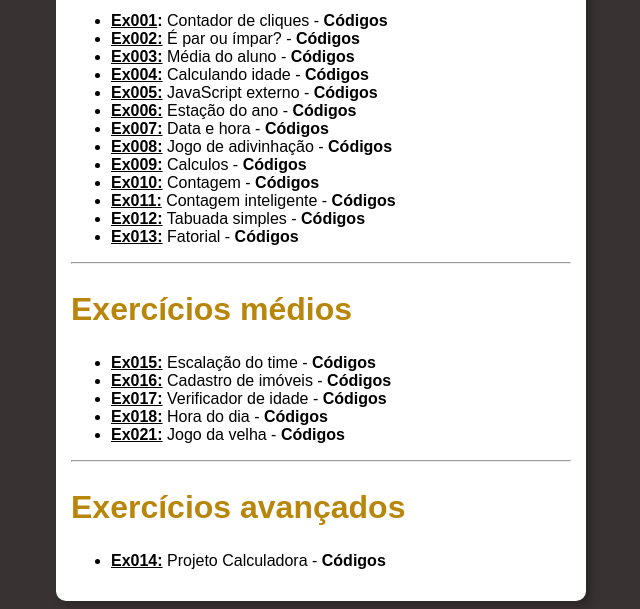
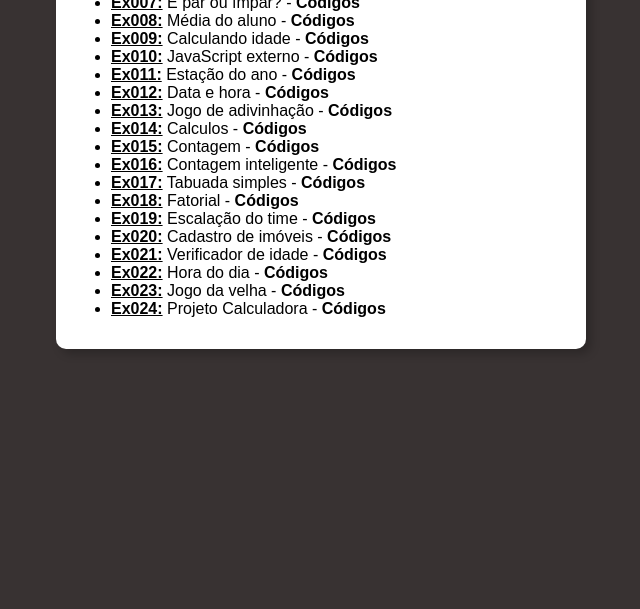
Before and after one commit to ThiagoRiosB/site-exercicios, a plain HTML site: page index.html in a window 1280 px wide. Shown: the part 425-1034 px from the top of the page, without its empty margins (319-959 px from the left). After the commit the page ends 800 px from the top, so only its background shows below. Drawn offline with Linux system fonts and the light colour scheme.

Commit message:
ajustes no site

```diff
--- a/index.html
+++ b/index.html
@@ -9,7 +9,7 @@
 </head>
 <body>
   <main>
-    <h1>Exercícios para Revisão</h1><br>
+    <h1>Exercícios para Revisão</h1>
     <hr>
     <h2>HTML e CSS</h2>
     <ul>
@@ -19,36 +19,27 @@
       <li><strong><a href="https://thiagoriosb.github.io/projeto-calculadora/" target="_blank">Ex004:</a></strong> Projeto Calculadora - <strong><a href="https://github.com/ThiagoRiosB/projeto-calculadora" target="_blank" class="code">Códigos</a></li></strong>
       <li><strong><a href="https://thiagoriosb.github.io/exercicio-tabelas/" target="_blank">Ex005:</a></strong> Exercício Tabela - <strong><a href="https://github.com/ThiagoRiosB/exercicio-tabelas/" target="_blank" class="code">Códigos</a></li></strong>
     </ul>
-    <h2>Exercícios básicos</h2>
+    <h2>JavaScript</h2>
     <ul>
-      <li><a href="https://gustavoguanabara.github.io/javascript/exercicios/ex009/index.html" target="_blank"><strong>Ex001</a>: </strong>Contador de cliques - <strong><a href="https://github.com/gustavoguanabara/javascript/tree/master/exercicios/ex009" target="_blank" class="code">Códigos</a></strong></li>
-      <li><a href="https://gustavoguanabara.github.io/javascript/exercicios/ex012/index.html" target="_blank"><strong>Ex002:</strong></a> É par ou ímpar? - <strong><a href="https://github.com/gustavoguanabara/javascript/tree/master/exercicios/ex012" target="_blank" class="code">Códigos</a></strong></li>
-      <li><a href="https://gustavoguanabara.github.io/javascript/exercicios/ex011/index.html" target="_blank"><strong>Ex003:</strong></a> Média do aluno - <strong><a href="https://github.com/gustavoguanabara/javascript/tree/master/exercicios/ex011" target="_blank" class="code">Códigos</a></strong></li>
-      <li><a href="https://gustavoguanabara.github.io/javascript/exercicios/ex016/index.html" target="_blank"><strong>Ex004:</strong></a> Calculando idade - <strong><a href="https://github.com/gustavoguanabara/javascript/tree/master/exercicios/ex016" target="_blank" class="code">Códigos</a></strong></li>
-      <li><a href="https://gustavoguanabara.github.io/javascript/exercicios/ex010/index.html" target="_blank"><strong>Ex005:</strong></a> JavaScript externo - <strong><a href="https://github.com/gustavoguanabara/javascript/tree/master/exercicios/ex010" target="_blank" class="code">Códigos</a></strong></li>
-      <li><a href="https://gustavoguanabara.github.io/javascript/exercicios/ex020/index.html" target="_blank"><strong>Ex006:</strong></a> Estação do ano - <strong><a href="https://github.com/gustavoguanabara/javascript/tree/master/exercicios/ex020" target="_blank" class="code">Códigos</a></strong></li>
-      <li><a href="https://gustavoguanabara.github.io/javascript/exercicios/ex015/index.html" target="_blank"><strong>Ex007:</strong></a> Data e hora - <strong><a href="https://github.com/gustavoguanabara/javascript/tree/master/exercicios/ex015" target="_blank" class="code">Códigos</a></strong></li>
-      <li><a href="https://gustavoguanabara.github.io/javascript/exercicios/ex018/index.html" target="_blank"><strong>Ex008:</strong></a> Jogo de adivinhação - <strong><a href="https://github.com/gustavoguanabara/javascript/tree/master/exercicios/ex018" target="_blank" class="code">Códigos</a></strong></li>
-      <li><strong><a href="https://gustavoguanabara.github.io/javascript/exercicios/ex019/index.html" target="_blank">Ex009:</a></strong> Calculos - <strong><a href="https://github.com/gustavoguanabara/javascript/tree/master/exercicios/ex019" target="_blank" class="code">Códigos</a></strong></li>
-      <li><strong><a href="https://gustavoguanabara.github.io/javascript/exercicios/ex025/index.html" target="_blank">Ex010:</a></strong> Contagem - <strong><a href="https://github.com/gustavoguanabara/javascript/tree/master/exercicios/ex025" target="_blank" class="code">Códigos</a></strong></li>
-      <li><strong><a href="https://gustavoguanabara.github.io/javascript/exercicios/ex026/index.html" target="_blank">Ex011:</a></strong> Contagem inteligente - <strong><a href="https://github.com/gustavoguanabara/javascript/tree/master/exercicios/ex026" target="_blank" class="code">Códigos</a></strong></li>
-      <li><strong><a href="https://gustavoguanabara.github.io/javascript/exercicios/ex027/index.html" target="_blank">Ex012:</a></strong> Tabuada simples - <strong><a href="https://github.com/gustavoguanabara/javascript/tree/master/exercicios/ex027" target="_blank" class="code">Códigos</a></strong></li>
-      <li><strong><a href="https://gustavoguanabara.github.io/javascript/exercicios/ex028/index.html" target="_blank">Ex013:</a></strong> Fatorial - <strong><a href="https://github.com/gustavoguanabara/javascript/tree/master/exercicios/ex028" target="_blank" class="code">Códigos</a></strong></li>
-    </ul>
-    <hr>
-    <h2>Exercícios médios</h2>
-    <ul>
-
-      <li><strong><a href="https://thiagoriosb.github.io/exercicio-escalacaotime/" target="_blank">Ex015:</a></strong> Escalação do time - <strong><a href="https://github.com/ThiagoRiosB/exercicio-escalacaotime" target="_blank" class="code">Códigos</a></strong></li>
-      <li><strong><a href="https://thiagoriosb.github.io/exercicio-cadastro-de-imovel/" target="_blank">Ex016:</a></strong> Cadastro de imóveis - <strong><a href="https://github.com/ThiagoRiosB/exercicio-cadastro-de-imovel" target="_blank" class="code">Códigos</a></strong></li>
-      <li><strong><a href="https://thiagoriosb.github.io/exercicio-verificar-idade/" target="_blank">Ex017:</a></strong> Verificador de idade - <strong><a href="https://github.com/ThiagoRiosB/exercicio-verificar-idade" target="_blank" class="code">Códigos</a></strong></li>
-      <li><strong><a href="https://thiagoriosb.github.io/exercicio-hora-do-dia/" target="_blank">Ex018:</a></strong> Hora do dia - <strong><a href="https://github.com/ThiagoRiosB/exercicio-hora-do-dia" target="_blank" class="code">Códigos</a></strong></li>
-      <li><strong><a href="https://thiagoriosb.github.io/projeto-jogodavelha/" target="_blank">Ex021:</a></strong> Jogo da velha - <strong><a href="https://github.com/ThiagoRiosB/projeto-jogodavelha" target="_blank" class="code">Códigos</a></li></strong>
-    </ul>
-    <hr>
-    <h2>Exercícios avançados</h2>
-    <ul>
-      <li><strong><a href="https://thiagoriosb.github.io/projeto-calculadora/" target="_blank">Ex014:</a></strong> Projeto Calculadora - <strong><a href="https://github.com/ThiagoRiosB/projeto-calculadora" target="_blank" class="code">Códigos</a></li></strong>
+      <li><a href="https://gustavoguanabara.github.io/javascript/exercicios/ex009/index.html" target="_blank"><strong>Ex006</a>: </strong>Contador de cliques - <strong><a href="https://github.com/gustavoguanabara/javascript/tree/master/exercicios/ex009" target="_blank" class="code">Códigos</a></strong></li>
+      <li><a href="https://gustavoguanabara.github.io/javascript/exercicios/ex012/index.html" target="_blank"><strong>Ex007:</strong></a> É par ou ímpar? - <strong><a href="https://github.com/gustavoguanabara/javascript/tree/master/exercicios/ex012" target="_blank" class="code">Códigos</a></strong></li>
+      <li><a href="https://gustavoguanabara.github.io/javascript/exercicios/ex011/index.html" target="_blank"><strong>Ex008:</strong></a> Média do aluno - <strong><a href="https://github.com/gustavoguanabara/javascript/tree/master/exercicios/ex011" target="_blank" class="code">Códigos</a></strong></li>
+      <li><a href="https://gustavoguanabara.github.io/javascript/exercicios/ex016/index.html" target="_blank"><strong>Ex009:</strong></a> Calculando idade - <strong><a href="https://github.com/gustavoguanabara/javascript/tree/master/exercicios/ex016" target="_blank" class="code">Códigos</a></strong></li>
+      <li><a href="https://gustavoguanabara.github.io/javascript/exercicios/ex010/index.html" target="_blank"><strong>Ex010:</strong></a> JavaScript externo - <strong><a href="https://github.com/gustavoguanabara/javascript/tree/master/exercicios/ex010" target="_blank" class="code">Códigos</a></strong></li>
+      <li><a href="https://gustavoguanabara.github.io/javascript/exercicios/ex020/index.html" target="_blank"><strong>Ex011:</strong></a> Estação do ano - <strong><a href="https://github.com/gustavoguanabara/javascript/tree/master/exercicios/ex020" target="_blank" class="code">Códigos</a></strong></li>
+      <li><a href="https://gustavoguanabara.github.io/javascript/exercicios/ex015/index.html" target="_blank"><strong>Ex012:</strong></a> Data e hora - <strong><a href="https://github.com/gustavoguanabara/javascript/tree/master/exercicios/ex015" target="_blank" class="code">Códigos</a></strong></li>
+      <li><a href="https://gustavoguanabara.github.io/javascript/exercicios/ex018/index.html" target="_blank"><strong>Ex013:</strong></a> Jogo de adivinhação - <strong><a href="https://github.com/gustavoguanabara/javascript/tree/master/exercicios/ex018" target="_blank" class="code">Códigos</a></strong></li>
+      <li><strong><a href="https://gustavoguanabara.github.io/javascript/exercicios/ex019/index.html" target="_blank">Ex014:</a></strong> Calculos - <strong><a href="https://github.com/gustavoguanabara/javascript/tree/master/exercicios/ex019" target="_blank" class="code">Códigos</a></strong></li>
+      <li><strong><a href="https://gustavoguanabara.github.io/javascript/exercicios/ex025/index.html" target="_blank">Ex015:</a></strong> Contagem - <strong><a href="https://github.com/gustavoguanabara/javascript/tree/master/exercicios/ex025" target="_blank" class="code">Códigos</a></strong></li>
+      <li><strong><a href="https://gustavoguanabara.github.io/javascript/exercicios/ex026/index.html" target="_blank">Ex016:</a></strong> Contagem inteligente - <strong><a href="https://github.com/gustavoguanabara/javascript/tree/master/exercicios/ex026" target="_blank" class="code">Códigos</a></strong></li>
+      <li><strong><a href="https://gustavoguanabara.github.io/javascript/exercicios/ex027/index.html" target="_blank">Ex017:</a></strong> Tabuada simples - <strong><a href="https://github.com/gustavoguanabara/javascript/tree/master/exercicios/ex027" target="_blank" class="code">Códigos</a></strong></li>
+      <li><strong><a href="https://gustavoguanabara.github.io/javascript/exercicios/ex028/index.html" target="_blank">Ex018:</a></strong> Fatorial - <strong><a href="https://github.com/gustavoguanabara/javascript/tree/master/exercicios/ex028" target="_blank" class="code">Códigos</a></strong></li>
+      <li><strong><a href="https://thiagoriosb.github.io/exercicio-escalacaotime/" target="_blank">Ex019:</a></strong> Escalação do time - <strong><a href="https://github.com/ThiagoRiosB/exercicio-escalacaotime" target="_blank" class="code">Códigos</a></strong></li>
+      <li><strong><a href="https://thiagoriosb.github.io/exercicio-cadastro-de-imovel/" target="_blank">Ex020:</a></strong> Cadastro de imóveis - <strong><a href="https://github.com/ThiagoRiosB/exercicio-cadastro-de-imovel" target="_blank" class="code">Códigos</a></strong></li>
+      <li><strong><a href="https://thiagoriosb.github.io/exercicio-verificar-idade/" target="_blank">Ex021:</a></strong> Verificador de idade - <strong><a href="https://github.com/ThiagoRiosB/exercicio-verificar-idade" target="_blank" class="code">Códigos</a></strong></li>
+      <li><strong><a href="https://thiagoriosb.github.io/exercicio-hora-do-dia/" target="_blank">Ex022:</a></strong> Hora do dia - <strong><a href="https://github.com/ThiagoRiosB/exercicio-hora-do-dia" target="_blank" class="code">Códigos</a></strong></li>
+      <li><strong><a href="https://thiagoriosb.github.io/projeto-jogodavelha/" target="_blank">Ex023:</a></strong> Jogo da velha - <strong><a href="https://github.com/ThiagoRiosB/projeto-jogodavelha" target="_blank" class="code">Códigos</a></li></strong>
+      <li><strong><a href="https://thiagoriosb.github.io/projeto-calculadora/" target="_blank">Ex024:</a></strong> Projeto Calculadora - <strong><a href="https://github.com/ThiagoRiosB/projeto-calculadora" target="_blank" class="code">Códigos</a></li></strong>
     </ul>
   </main>
 </body>
```
